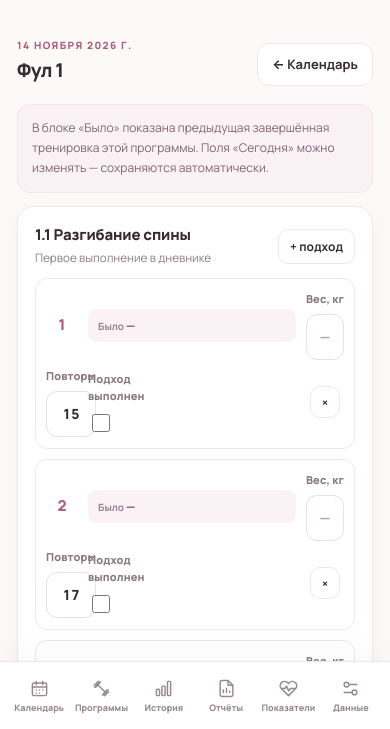
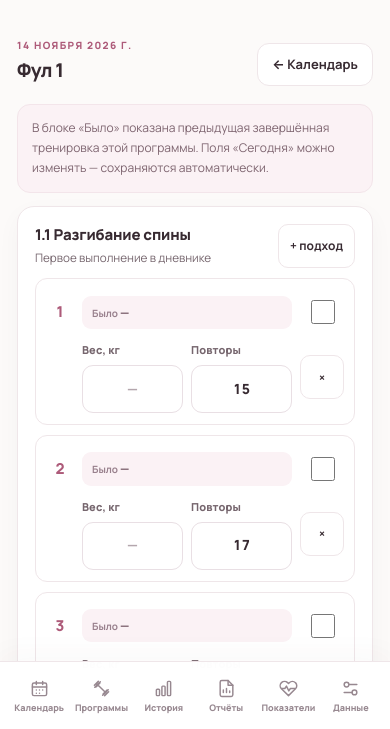
Before and after one commit to alisiatkc/foxy-diary, a plain HTML site: page index.html in a window 390 px wide. Both pictures are taken after a click on the button "+ Начать тренировку". Shown: the part 111-840 px from the top of the page. Drawn offline with Linux system fonts and the light colour scheme.

Commit message:
Improve Blush Studio workout labels and mobile touch targets

```diff
--- a/style.css
+++ b/style.css
@@ -32,3 +32,28 @@
  .comparison-card{padding:11px}.comparison-table{font-size:11px;min-width:460px}.comparison-table th,.comparison-table td{padding:10px 7px}.comparison-set{font-size:11px}
 }
 @media print{.comparison-scroll{overflow:visible}.comparison-table{min-width:0}}
+
+/* Clear labels and comfortable touch targets during a workout. */
+.set-weight,.set-reps,.set-done{min-width:0}
+.set-weight>span,.set-reps>span{display:none}
+.set-done{display:flex;align-items:center;justify-content:center;min-height:44px;cursor:pointer}
+.set-done input[type=checkbox]{width:24px;height:24px}
+.sr-only{position:absolute;width:1px;height:1px;padding:0;margin:-1px;overflow:hidden;clip:rect(0,0,0,0);white-space:nowrap;border:0}
+:root{--muted:#76666e}
+button.primary{background:var(--accent-strong);border-color:var(--accent-strong)}
+@media(max-width:780px){
+ input,select,textarea{font-size:16px}
+ .main{padding-bottom:calc(110px + env(safe-area-inset-bottom))}
+ .workout-exercise>.row{align-items:flex-start;flex-wrap:nowrap}
+ .workout-exercise>.row>div{flex:1;min-width:0}
+ .workout-exercise>.row>button{flex-shrink:0;min-height:44px}
+ .set:not(.sethead){grid-template-columns:28px minmax(0,1fr) minmax(0,1fr) 44px;column-gap:8px}
+ .set:not(.sethead)>.set-weight{grid-area:weight}
+ .set:not(.sethead)>.set-reps{grid-area:reps}
+ .set:not(.sethead)>.set-done{grid-area:check;min-width:44px;min-height:44px}
+ .set-weight>span,.set-reps>span{display:block;font-size:11px;color:#76666e}
+ .set-weight input,.set-reps input{min-height:48px;font-size:16px;text-align:center;font-weight:800;font-variant-numeric:tabular-nums;padding:10px 4px}
+ .set:not(.sethead)>button{min-height:44px;width:44px}
+ .set:has(.set-done input:checked){background:var(--accent-pale);border-color:#d9b2c1}
+}
+@media(prefers-reduced-motion:reduce){html{scroll-behavior:auto}button,input,textarea,select{transition:none}button:active{transform:none}}
```
